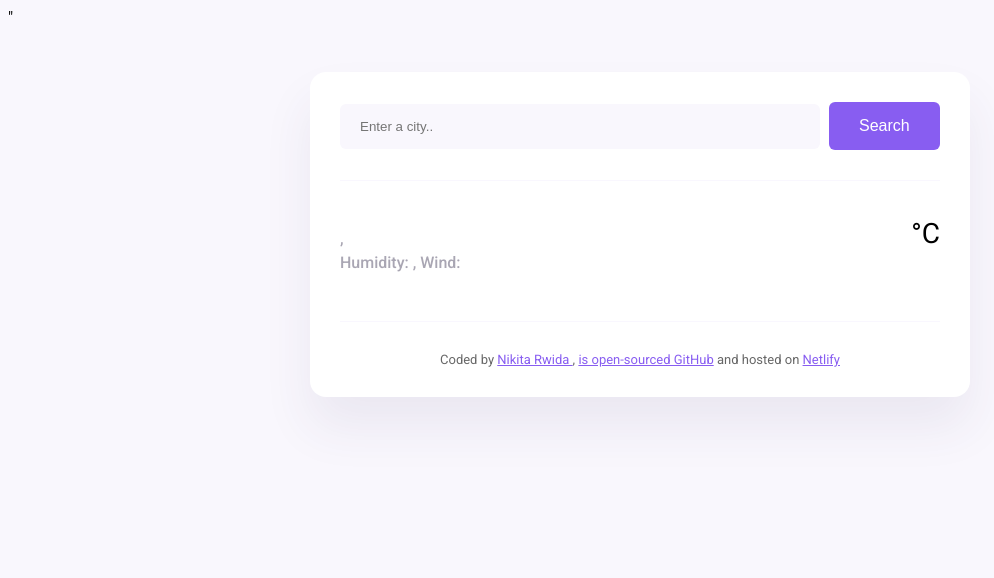
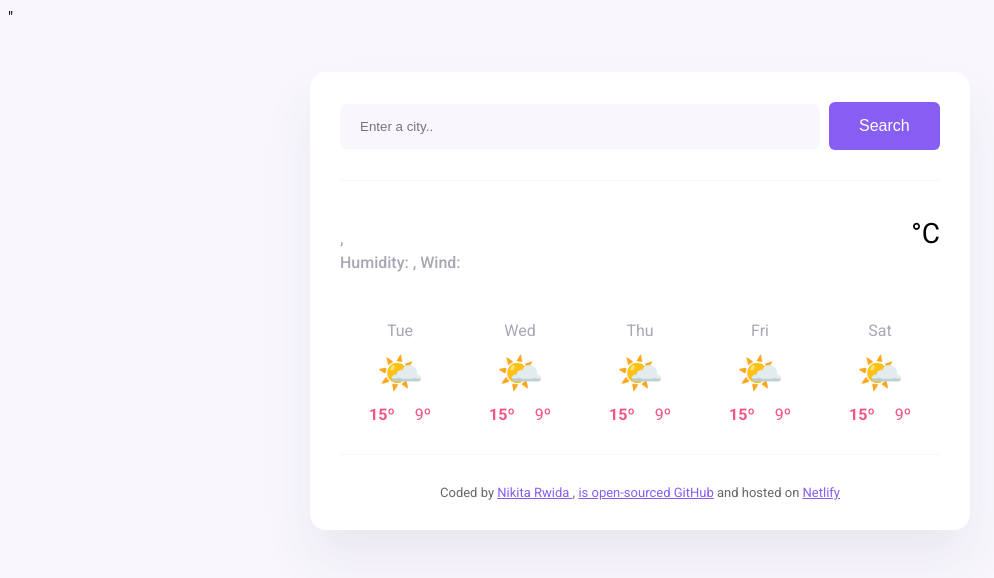
Before and after one commit to nikitarwida/weather, a plain HTML site: page index.html in a window 1280 px wide. Shown: the whole page, without its empty margins (0-994 px from the left). Drawn offline with nearby package versions, Linux system fonts and the light colour scheme; no server answers.

Commit message:
inject the forecast HTML from JS

```diff
--- a/index.html
+++ b/index.html
@@ -36,7 +36,8 @@
             <div class="weather-unit">°C</div>
           </div>
         </div>
-    </main>
+       <div class="weather-forecast" id="forecast"></div>
+            </main>
     <footer>
       Coded by
       <a href="https://github.com/nikitarwida" target="_blank">Nikita Rwida </a
--- a/src/index.js
+++ b/src/index.js
@@ -52,7 +52,33 @@ function Search(event) {
   searchCity(searchInput.value);
 }
 
+function displayForecast() {
+  let days = ["Tue", "Wed", "Thu", "Fri", "Sat"];
+  let forecastHtml = "";
+
+  days.forEach(function (day) {
+    forecastHtml =
+      forecastHtml +
+      `
+      <div class="weather-forecast-day">
+        <div class="weather-forecast-date">${day}</div>
+        <div class="weather-forecast-icon">🌤️</div>
+        <div class="weather-forecast-temperatures">
+          <div class="weather-forecast-temperature">
+            <strong>15º</strong>
+          </div>
+          <div class="weather-forecast-temperature">9º</div>
+        </div>
+      </div>
+    `;
+  });
+
+  let forecastElement = document.querySelector("#forecast");
+  forecastElement.innerHTML = forecastHtml;
+}
 let searchFormElement = document.querySelector("#search-form");
 searchFormElement.addEventListener("submit", Search);
 
+
 searchCity("Paris");
+displayForecast();
--- a/src/style.css
+++ b/src/style.css
@@ -72,6 +72,36 @@ main {
   margin-top: 6px;
   font-size: 28px;
 }
+.weather-forecast{
+  display: flex;
+  justify-content: space-around;
+  margin-top: 30px;
+
+}
+
+.weather-forecast-date{
+   text-align: center;
+  color: rgba(39, 33, 66, 0.4);
+  font-size: 16px;
+  line-height: 20px;
+  margin-bottom: 10px;
+}
+.weather-forecast-icon{
+  font-size: 38px;
+  text-align: center;
+}
+.weather-forecast-temperatures{
+  color: #f65282;
+  color: #f65282;
+  margin-top: 10px;
+  display: flex;
+  justify-content: center;
+
+}
+.weather-forecast-temperature{
+  padding: 0 10px;
+
+}
 footer {
   border-top: 1px solid #f9f7fe;
   padding: 30px 0 0 0;
```
